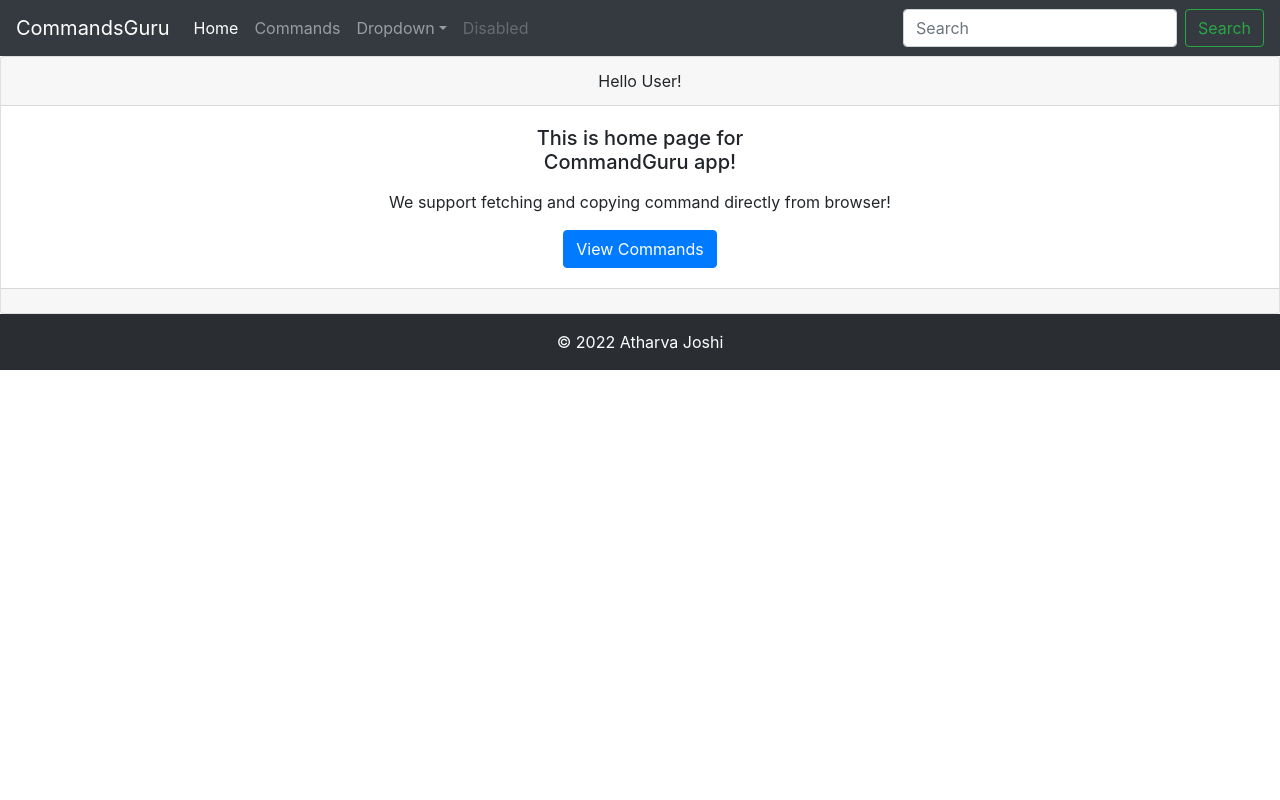
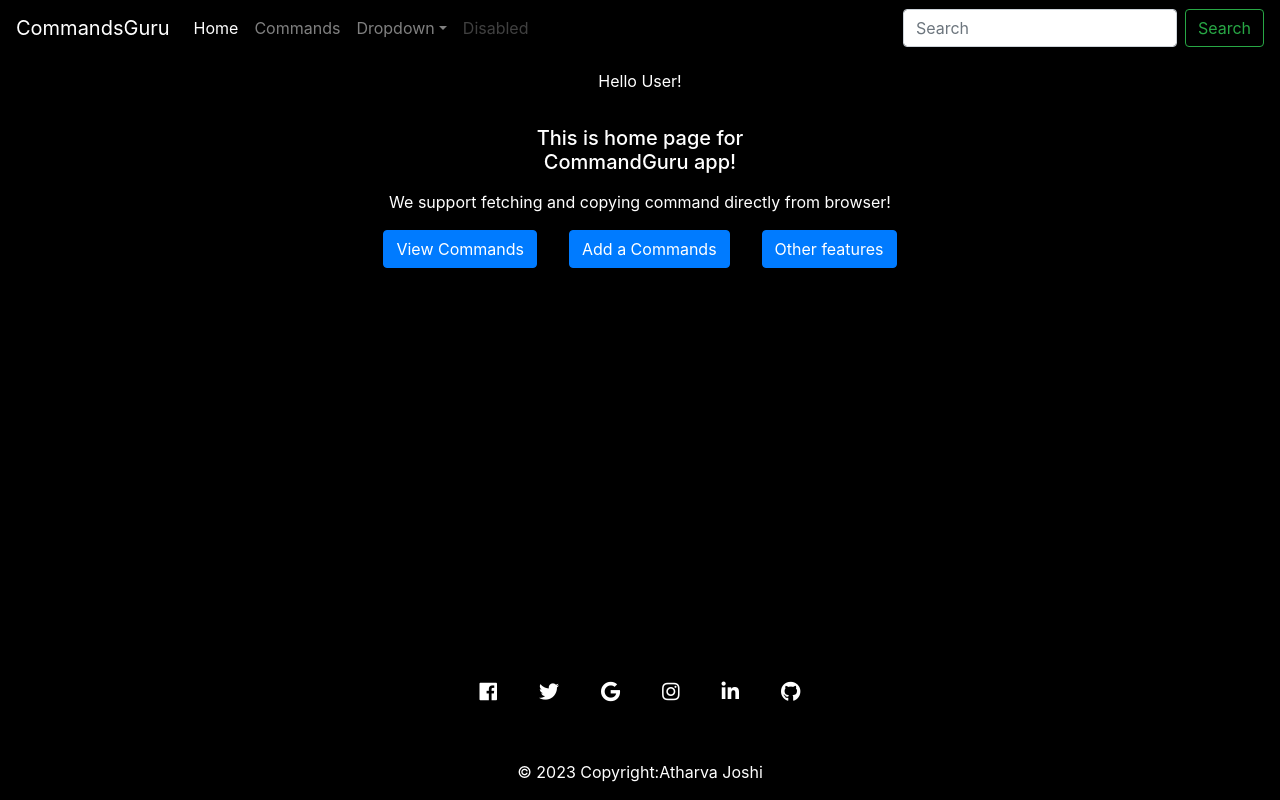
Before and after one commit to a3harva/commandRESTfrontend, a React (Create React App) app: page / in a window 1280 px wide. Built offline with nearby package versions, Linux system fonts and the light colour scheme.

Commit message:
changes in styles for support for dark mode and changed

```diff
--- a/public/index.html
+++ b/public/index.html
@@ -1,8 +1,17 @@
 <!DOCTYPE html>
 <html lang="en">
   <head>
-    <link rel="stylesheet" href="https://cdn.jsdelivr.net/npm/bootstrap@4.0.0/dist/css/bootstrap.min.css" integrity="sha384-Gn5384xqQ1aoWXA+058RXPxPg6fy4IWvTNh0E263XmFcJlSAwiGgFAW/dAiS6JXm" crossorigin="anonymous">
-    <link rel="stylesheet" href="App.css">
+    <link
+      rel="stylesheet"
+      href="https://use.fontawesome.com/releases/v5.0.8/css/all.css"
+    />
+    <link
+      rel="stylesheet"
+      href="https://cdn.jsdelivr.net/npm/bootstrap@4.0.0/dist/css/bootstrap.min.css"
+      integrity="sha384-Gn5384xqQ1aoWXA+058RXPxPg6fy4IWvTNh0E263XmFcJlSAwiGgFAW/dAiS6JXm"
+      crossorigin="anonymous"
+    />
+    <link rel="stylesheet" href="App.css" />
     <meta charset="utf-8" />
     <link rel="icon" href="%PUBLIC_URL%/favicon.ico" />
     <meta name="viewport" content="width=device-width, initial-scale=1" />
@@ -42,9 +51,24 @@
       To begin the development, run `npm start` or `yarn start`.
       To create a production bundle, use `npm run build` or `yarn build`.
     -->
-    <script src="https://code.jquery.com/jquery-3.2.1.slim.min.js" integrity="sha384-KJ3o2DKtIkvYIK3UENzmM7KCkRr/rE9/Qpg6aAZGJwFDMVNA/GpGFF93hXpG5KkN" crossorigin="anonymous"></script>
-<script src="https://cdn.jsdelivr.net/npm/popper.js@1.12.9/dist/umd/popper.min.js" integrity="sha384-ApNbgh9B+Y1QKtv3Rn7W3mgPxhU9K/ScQsAP7hUibX39j7fakFPskvXusvfa0b4Q" crossorigin="anonymous"></script>
-<script src="https://cdn.jsdelivr.net/npm/bootstrap@4.0.0/dist/js/bootstrap.min.js" integrity="sha384-JZR6Spejh4U02d8jOt6vLEHfe/JQGiRRSQQxSfFWpi1MquVdAyjUar5+76PVCmYl" crossorigin="anonymous"></script>
-<link rel="stylesheet" href="http://netdna.bootstrapcdn.com/font-awesome/4.0.3/css/font-awesome.min.css">
+    <script
+      src="https://code.jquery.com/jquery-3.2.1.slim.min.js"
+      integrity="sha384-KJ3o2DKtIkvYIK3UENzmM7KCkRr/rE9/Qpg6aAZGJwFDMVNA/GpGFF93hXpG5KkN"
+      crossorigin="anonymous"
+    ></script>
+    <script
+      src="https://cdn.jsdelivr.net/npm/popper.js@1.12.9/dist/umd/popper.min.js"
+      integrity="sha384-ApNbgh9B+Y1QKtv3Rn7W3mgPxhU9K/ScQsAP7hUibX39j7fakFPskvXusvfa0b4Q"
+      crossorigin="anonymous"
+    ></script>
+    <script
+      src="https://cdn.jsdelivr.net/npm/bootstrap@4.0.0/dist/js/bootstrap.min.js"
+      integrity="sha384-JZR6Spejh4U02d8jOt6vLEHfe/JQGiRRSQQxSfFWpi1MquVdAyjUar5+76PVCmYl"
+      crossorigin="anonymous"
+    ></script>
+    <link
+      rel="stylesheet"
+      href="http://netdna.bootstrapcdn.com/font-awesome/4.0.3/css/font-awesome.min.css"
+    />
   </body>
 </html>
--- a/src/components/Footer.js
+++ b/src/components/Footer.js
@@ -1,21 +1,88 @@
-import React from 'react';
-import {
-  MDBFooter,
-} from 'mdb-react-ui-kit';
+import React from "react";
+import { MDBFooter } from "mdb-react-ui-kit";
 
 export default function Footer() {
   return (
+    // <>
+    // <MDBFooter className='text-center' >
+
+    //   <div className='text-center footer' style={{ backgroundColor: 'rgba(0, 0, 0, 0.2)' }}>
+    //     <a className='text-white' href='https://a3harva.github.io/'>
+    //     © 2023 Atharva Joshi
+
+    //     </a>
+
+    //   </div>
+    // </MDBFooter>
+    // </>
     <>
-    <MDBFooter className='text-center' color='white' bgColor='dark'>
+      <footer className="text-center text-white footer ">
+        <div className="container pt-4">
+          <section className="mb-4">
+            <a
+              className="btn btn-link btn-floating btn-lg link m-1"
+              href="#!"
+              role="button"
+              data-mdb-ripple-color="light"
+            >
+              <i className="fab fa-facebook-f"></i>
+            </a>
 
+            <a
+              className="btn btn-link btn-floating btn-lg link m-1"
+              href="#!"
+              role="button"
+              data-mdb-ripple-color="light"
+            >
+              <i className="fab fa-twitter"></i>
+            </a>
 
-      <div className='text-center p-3' style={{ backgroundColor: 'rgba(0, 0, 0, 0.2)' }}>
-        <a className='text-white' href='https://a3harva.github.io/'>
-        © 2022 Atharva Joshi
+            <a
+              className="btn btn-link btn-floating btn-lg link m-1"
+              href="#!"
+              role="button"
+              data-mdb-ripple-color="light"
+            >
+              <i className="fab fa-google"></i>
+            </a>
 
-        </a>
-      </div>
-    </MDBFooter>
+            <a
+              className="btn btn-link btn-floating btn-lg link m-1"
+              href="#!"
+              role="button"
+              data-mdb-ripple-color="light"
+            >
+              <i className="fab fa-instagram"></i>
+            </a>
+
+            <a
+              className="btn btn-link btn-floating btn-lg link m-1"
+              href="#!"
+              role="button"
+              data-mdb-ripple-color="light"
+            >
+              <i className="fab fa-linkedin"></i>
+            </a>
+            <a
+              className="btn btn-link btn-floating btn-lg link m-1"
+              href="#!"
+              role="button"
+              data-mdb-ripple-color="light"
+            >
+              <i className="fab fa-github"></i>
+            </a>
+          </section>
+        </div>
+
+        <div
+          className="text-center  p-3"
+        >
+          © 2023 Copyright:
+          <a className="link" href="https://a3harva.github.io/">
+            Atharva Joshi
+          </a>
+        </div>
+      </footer>
     </>
   );
 }
--- a/src/components/HomePage.js
+++ b/src/components/HomePage.js
@@ -1,21 +1,32 @@
-import React from 'react'
-
-export default function HomePage(props={commandGuruTextStyle:"font-family: Times New Roman"}) {
-
-    return (
-        <div>
-            <div className="card text-center">
-                <div className="card-header">
-                    Hello User!
-                </div>
-                <div className="card-body">
-                    <h5 className="card-title">This is home page for <p style={props.commandGuruTextStyle}>CommandGuru app!</p> </h5>
-                    <p className="card-text">We support fetching and copying command directly from browser!</p>
-                    <a href="/commands" className="btn btn-primary">View Commands</a>
-                </div>
-                <div className="card-footer text-muted">
-                </div>
-            </div>
+import React from "react";
+import "../index.css";
+export default function HomePage(
+  props = { commandGuruTextStyle: "font-family: Times New Roman" }
+) {
+  return (
+    <div>
+      <div className="card text-center text-white table-dark-custom   mb-3">
+        <div className="card-header">Hello User!</div>
+        <div className="card-body table-dark-custom">
+          <h5 className="card-title">
+            This is home page for{" "}
+            <p style={props.commandGuruTextStyle}>CommandGuru app!</p>{" "}
+          </h5>
+          <p className="card-text">
+            We support fetching and copying command directly from browser!
+          </p>
+          <a href="/commands" className="btn btn-primary mx-3">
+            View Commands
+          </a>
+          <a href="/commands" className="btn btn-primary mx-3">
+            Add a Commands
+          </a>
+          <a href="/commands" className="btn btn-primary mx-3">
+            Other features{" "}
+          </a>
         </div>
-    )
+        <div className="card-footer table-dark-custom text-muted"></div>
+      </div>
+    </div>
+  );
 }
--- a/src/components/Navbar.js
+++ b/src/components/Navbar.js
@@ -1,9 +1,10 @@
 import React from 'react'
+import '../index.css'
 
 export default function Navbar() {
   return (
     <div>
-    <nav className="navbar navbar-expand-lg navbar-dark bg-dark">
+    <nav className="navbar navbar-expand-lg navbar-dark  table-dark-custom">
         <a className="navbar-brand" href="/">CommandsGuru</a>
         <button className="navbar-toggler" type="button" data-toggle="collapse" data-target="#navbarSupportedContent" aria-controls="navbarSupportedContent" aria-expanded="false" aria-label="Toggle navigation">
             <span className="navbar-toggler-icon"></span>
--- a/src/components/styles.css
+++ b/src/components/styles.css
@@ -14,7 +14,7 @@
     position: absolute;
     top:20px;
     left: 20px;
-    color: #9ca3af;
+    color: #505050;
 
 }
 
--- a/src/index.css
+++ b/src/index.css
@@ -1,5 +1,6 @@
 body {
   margin: 0;
+  background-color: #000000;
   font-family: -apple-system, BlinkMacSystemFont, 'Segoe UI', 'Roboto', 'Oxygen',
     'Ubuntu', 'Cantarell', 'Fira Sans', 'Droid Sans', 'Helvetica Neue',
     sans-serif;
@@ -11,3 +12,99 @@ code {
   font-family: source-code-pro, Menlo, Monaco, Consolas, 'Courier New',
     monospace;
 }
+
+
+.height{
+
+  height: 10vh;
+}
+
+.form{
+  position: relative;
+}
+
+.form .fa-search{
+
+  position: absolute;
+  top:20px;
+  left: 20px;
+  color: #505050;
+
+}
+
+.form span{
+
+  position: absolute;
+  right: 17px;
+  top: 13px;
+  padding: 2px;
+  border-left: 1px solid #d1d5db;
+
+}
+
+.left-pan{
+  padding-left: 7px;
+}
+
+.left-pan i{
+
+ padding-left: 10px;
+}
+
+.form-input{
+
+  height: 55px;
+  text-indent: 33px;
+  border-radius: 10px;
+}
+
+.form-input:focus{
+
+  /* box-shadow: none; */
+  border:none;
+}
+.not-found{
+  text-align: center;
+  position: absolute;
+  /* padding: 20px; */
+}
+.table-dark-custom{
+  background-color: #000000;
+}
+
+.footer {
+  position: fixed;
+  left: 0;
+  bottom: 0;
+  width: 100%;
+  background-color: rgb(0, 0, 0);
+  color: white;
+  text-align: center;
+}
+.link{
+  color: white;
+  text-decoration: none;
+}
+.link:hover{
+  color: rgb(175, 175, 175);
+  text-decoration: none;
+}
+.container-custom {
+  display: inline-block;
+}
+
+.typed-out{
+  overflow: hidden;
+  border-right: .15em solid orange;
+  text-decoration-color: white;
+  white-space: nowrap;
+  font-size: 1.6rem;
+  width: 0;
+  animation:
+    typing 1s steps(20, end) forwards,
+    blink .8s infinite;
+}
+@keyframes typing {
+  from { width: 0 }
+  to { width: 100% }
+}
```
Also changed, not shown: src/components/CommandsTable.js (+3 -35 lines), 1 other file (tests, documents, lock files or other folders).
